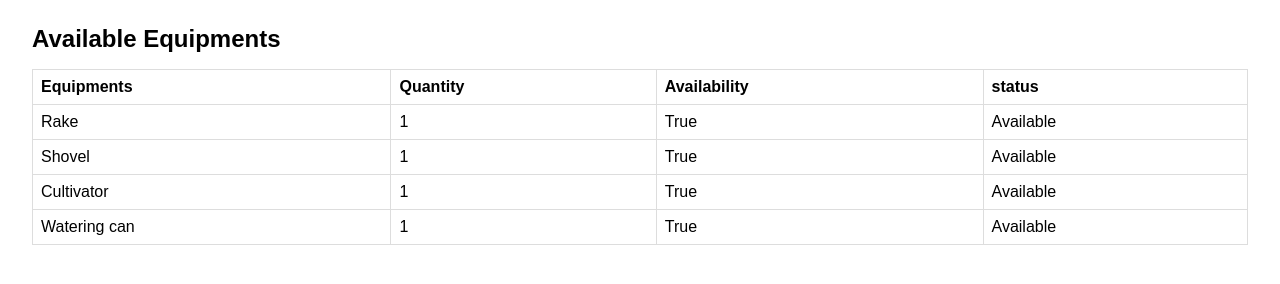
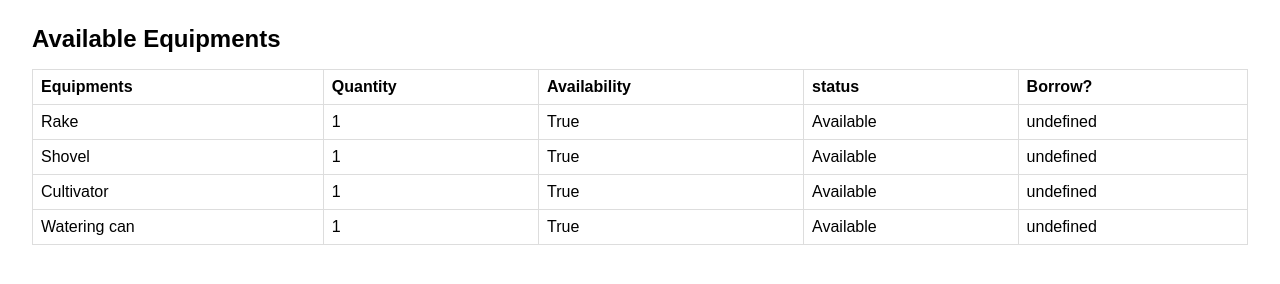
Before and after one commit to Kuroki19-noob/EBS-Prod, a plain HTML site: page user/borrow/index.html in a window 1280 px wide. Shown: the part 144-428 px from the top of the page. Drawn offline with Linux system fonts and the light colour scheme.

Commit message:
front end changes

```diff
--- a/assets/js/equipments.js
+++ b/assets/js/equipments.js
@@ -2,6 +2,7 @@ const equipment = document.getElementById('borrow-equipment')
 const quantity = document.getElementById('borrow-quantity')
 const availability = document.getElementById('borrow-availability')
 const statusElement = document.getElementById('borrow-status')
+
 
 const tableContent = {
 
@@ -56,6 +57,7 @@ function renderTable() {
       <td>${item.quantity}</td>
       <td>${item.availability}</td>
       <td>${item.status}</td>
+      <td>${item.btn}</td>
     `;
 
     tbody.appendChild(row);
--- a/user/borrow/index.html
+++ b/user/borrow/index.html
@@ -47,6 +47,7 @@
                   <th>Quantity</th>
                   <th>Availability</th>
                   <th>status</th>
+                  <th>Borrow?</th>
                 </tr>
               </thead>
               <tbody id="borrow-table-body"></tbody>
```
Also changed, not shown: user/home/index.html (+6 -0 lines).
